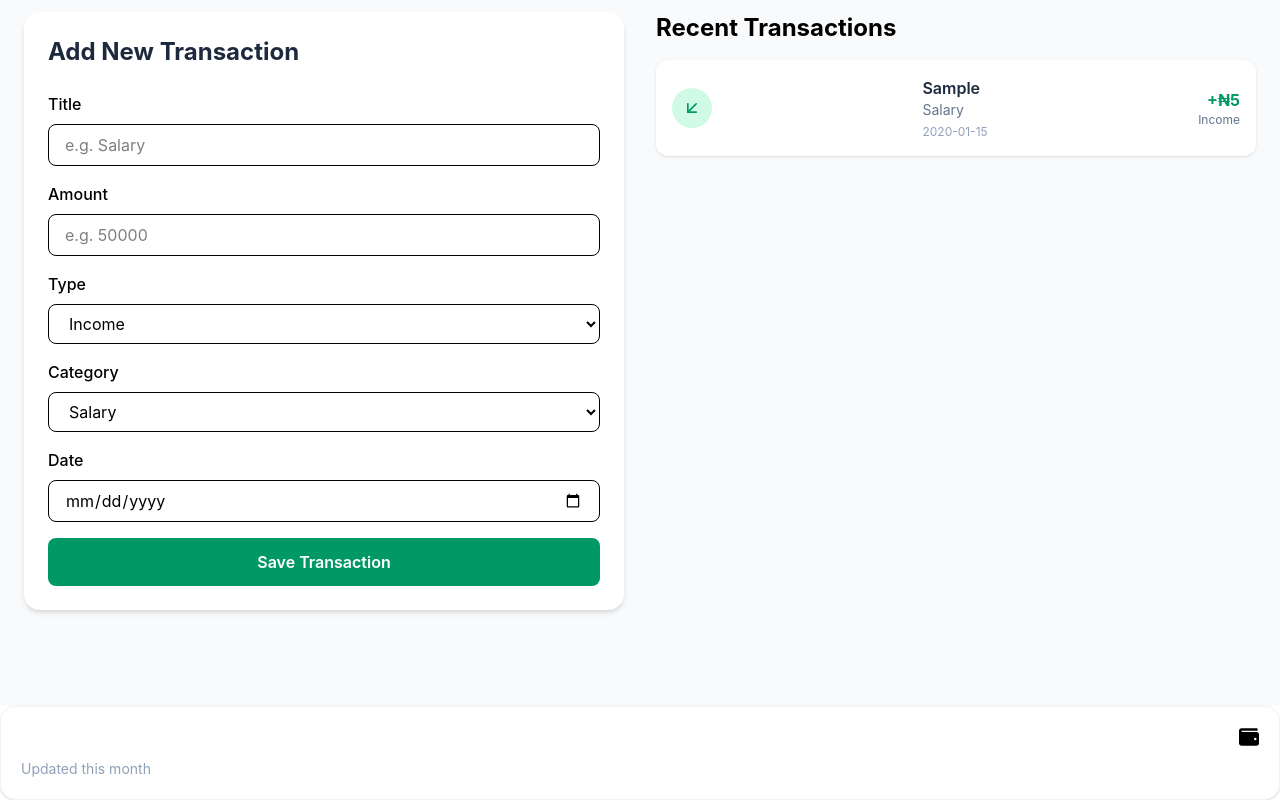
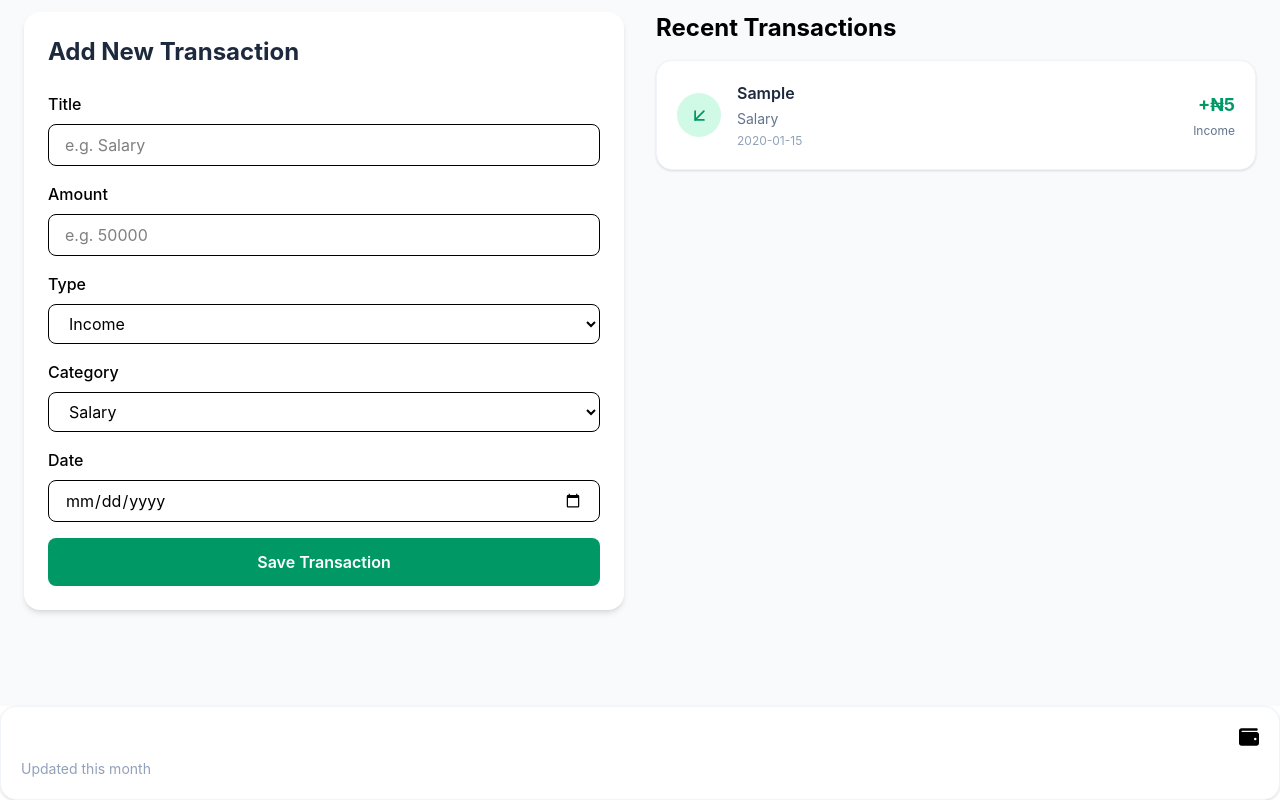
Before and after one commit to sharon5555/Finance-tracker, a React (Vite) app: page / in a window 1280 px wide. Both pictures are taken after typing "Sample", "5", "2020-01-15" into the empty fields and a click on the button "Save Transaction". Shown: the part 627-1427 px from the top of the page. Built offline with nearby package versions, Linux system fonts and the light colour scheme.

Commit message:
Improve transaction card design

```diff
--- a/src/components/common/TransactionCard.jsx
+++ b/src/components/common/TransactionCard.jsx
@@ -1,55 +1,122 @@
+// Import icons for income and expense transactions.
 import { FiArrowDownLeft, FiArrowUpRight } from "react-icons/fi";
+
 
 function TransactionCard({ title, amount, type, category, date }) {
 
+    // Check whether this transaction is an income.
+    // This value will help us choose the correct icon and colors.
     const isIncome = type === "Income";
+
+
+    // Income uses a downward-left arrow because money is coming into
+    // the user's account. Expenses use an upward-right arrow because
+    // money is leaving the user's account.
     const Icon = isIncome ? FiArrowDownLeft : FiArrowUpRight;
 
+
+    // Convert the amount into a number so that toLocaleString()
+    // always formats it correctly.
+    const formattedAmount = Number(amount).toLocaleString();
+
+
     return (
-        <div className="bg-white p-4 rounded-xl shadow-sm mb-4">
+        <div className="bg-white p-5 rounded-2xl shadow-sm border border-slate-100 mb-4
+                        hover:shadow-md transition-shadow duration-200">
 
+            {/*
+                Main transaction row:
+                The left side contains the icon and transaction information.
+                The right side contains the amount and transaction type.
+            */}
             <div className="flex items-center justify-between gap-4">
 
+
+                {/*
+                    Left section:
+                    Contains the transaction icon and details.
+                */}
                 <div className="flex items-center gap-4">
-                    <div className={`w-10 h-10 rounded-full flex items-center justify-center ${
+
+                    {/*
+                        Transaction icon:
+                        Income and Expense transactions get different
+                        background colors.
+                    */}
+                    <div
+                        className={`w-11 h-11 rounded-full flex items-center justify-center ${
                             isIncome
                                 ? "bg-emerald-100 text-emerald-600"
                                 : "bg-red-100 text-red-600"
-                    }`}>
-                        <Icon size={20} />
-                    </div>
+                        }`}
+                    >
+                        <Icon size={21} />
                     </div>
 
+
+                    {/*
+                        Transaction information:
+                        Displays the title, category, and date.
+                    */}
                     <div>
+
+                        {/* Transaction title */}
                         <h3 className="font-semibold text-slate-800">
                             {title}
                         </h3>
 
-                    <p className="text-sm text-slate-500">
+
+                        {/* Transaction category */}
+                        <p className="text-sm text-slate-500 mt-1">
                             {category}
                         </p>
 
+
+                        {/* Transaction date */}
                         <p className="text-xs text-slate-400 mt-1">
                             {date}
                         </p>
+
                     </div>
 
+                </div>
+
+
+                {/*
+                    Right section:
+                    Displays the transaction amount and whether
+                    the transaction is Income or Expense.
+                */}
                 <div className="text-right">
-                    <p className={`font-bold ${
+
+                    {/*
+                        Amount:
+                        Income gets a "+" sign and green color.
+                        Expense gets a "-" sign and red color.
+                    */}
+                    <p
+                        className={`font-bold text-lg ${
                             isIncome
                                 ? "text-emerald-600"
                                 : "text-red-600"
-                    }`}>
-                        {isIncome ? "+" : "-"}₦{amount.toLocaleString()}
+                        }`}
+                    >
+                        {isIncome ? "+" : "-"}₦{formattedAmount}
                     </p>
 
-                    <p className="text-xs text-slate-500">
+
+                    {/* Transaction type */}
+                    <p className="text-xs text-slate-500 mt-1">
                         {type}
                     </p>
+
                 </div>
+
             </div>
+
         </div>
     );
 }
 
+
 export default TransactionCard;
```
Lines whose indentation alone changed are shown as unchanged.
